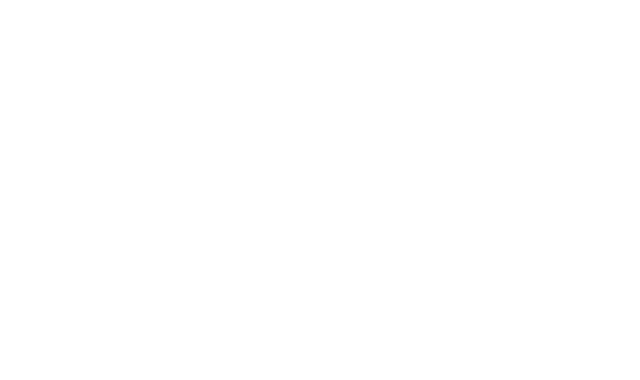
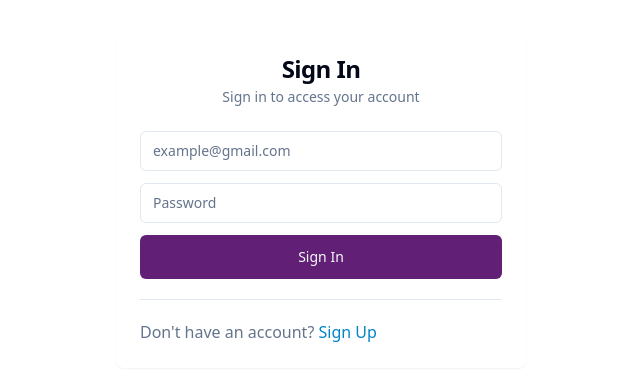
Before and after one commit to Natwar2002/Slack-Frontend, a React (Vite) app: page /auth/signin in a window 1280 px wide. Before the commit this address had no page. Shown: the part 200-580 px from the top of the page, without its empty margins (319-959 px from the left). Built offline with nearby package versions, Linux system fonts and the light colour scheme.

Commit message:
added signin card

```diff
--- a/src/App.jsx
+++ b/src/App.jsx
@@ -1,12 +1,15 @@
 import { Route, Routes } from 'react-router-dom';
 
+import { SigninCard } from '@/components/organisms/Auth/SigninCard';
+import { SignupCard } from '@/components/organisms/Auth/SignupCard';
 import { Auth } from '@/pages/Auth/Auth';
 
 function App() {
 
   return (
     <Routes>
-      <Route path='/auth' element={<Auth />} />
+      <Route path='/auth/signup' element={<Auth><SignupCard /></Auth>} />
+      <Route path='/auth/signin' element={<Auth><SigninCard /></Auth>} />
     </Routes>
   );
 }
--- /dev/null
+++ b/src/components/organisms/Auth/SigninCard.jsx
@@ -0,0 +1,63 @@
+import { useState } from 'react';
+import { useNavigate } from 'react-router-dom';
+
+import { Button } from '@/components/ui/button';
+import { Card, CardContent, CardDescription, CardHeader, CardTitle } from '@/components/ui/card';
+import { Input } from '@/components/ui/input';
+import { Separator } from '@/components/ui/separator';
+
+export const SigninCard = () => {
+
+    const [signinForm, setSigninForm] = useState({
+        email: '',
+        password: '',
+    });
+
+    const navigate = useNavigate();
+
+    return(
+        <Card className='w-full h-full border-none'>
+            <CardHeader className='flex justify-center items-center'>
+                <CardTitle>Sign In</CardTitle>
+                <CardDescription>Sign in to access your account</CardDescription>
+            </CardHeader>
+
+            <CardContent>
+                <form className="space-y-3">
+                    <Input
+                        placeholder='example@gmail.com'
+                        required
+                        onChange={(e) => setSigninForm({...signinForm, email: e.target.value })}
+                        value={signinForm.email}
+                        type='email'
+                        disabled={false}
+                    />
+                    <Input
+                        placeholder='Password'
+                        required
+                        onChange={(e) => setSigninForm({...signinForm, password: e.target.value })}
+                        value={signinForm.password}
+                        type='password'
+                        disabled={false}
+                    />
+                    <Button
+                        disabled={false}
+                        size='lg'
+                        type='submit'
+                        className='w-full bg-[#611F75]'
+                    >
+                        Sign In
+                    </Button>
+                </form>
+
+                <Separator className='my-5' />
+                <p
+                    className='text-s text-muted-foreground mt-4'
+                >
+                    Don&apos;t have an account?
+                    <span className='text-sky-600 hover:underline cursor-pointer' onClick={() => navigate('/auth/signup')}> Sign Up</span>
+                </p>
+            </CardContent>
+        </Card>
+    );
+};
--- a/src/components/organisms/Auth/SignupCard.jsx
+++ b/src/components/organisms/Auth/SignupCard.jsx
@@ -1,4 +1,5 @@
 import { useState } from 'react';
+import { useNavigate } from 'react-router-dom';
 
 import { Button } from '@/components/ui/button';
 import { Card, CardContent, CardDescription, CardHeader, CardTitle } from '@/components/ui/card';
@@ -13,6 +14,8 @@ export const SignupCard = () => {
         username: '',
         confirmPassword: '',
     });
+
+    const navigate = useNavigate();
 
     return(
         <Card className='w-full h-full border-none'>
@@ -58,7 +61,7 @@ export const SignupCard = () => {
                         disabled={false}
                         size='lg'
                         type='submit'
-                        className='w-full bg-[#611F75]'
+                        className='w-full bg-slack'
                     >
                         Sign Up
                     </Button>
@@ -69,7 +72,7 @@ export const SignupCard = () => {
                     className='text-s text-muted-foreground mt-4'
                 >
                     Alread have an account?
-                    <span className='text-sky-600 hover:underline cursor-pointer'> Sign In</span>
+                    <span className='text-sky-600 hover:underline cursor-pointer' onClick={()=> navigate('/auth/signin')}> Sign In</span>
                 </p>
             </CardContent>
         </Card>
--- a/src/pages/Auth/Auth.jsx
+++ b/src/pages/Auth/Auth.jsx
@@ -1,10 +1,8 @@
-import { SignupCard } from '@/components/organisms/Auth/SignupCard';
-
-export const Auth = () => {
+export const Auth = ({ children }) => {
     return (
         <div className="h-[100vh] flex items-center justify-center">
             <div className="md:h-auto md:w-[450px] border-none p-5">
-                <SignupCard />
+                { children }
             </div>
         </div>
     );
--- a/tailwind.config.js
+++ b/tailwind.config.js
@@ -12,6 +12,9 @@ export default {
   		colors: {
   			background: 'hsl(var(--background))',
   			foreground: 'hsl(var(--foreground))',
+			slack: {
+				DEFAULT: '#4a154b',
+			},
   			card: {
   				DEFAULT: 'hsl(var(--card))',
   				foreground: 'hsl(var(--card-foreground))'
```
